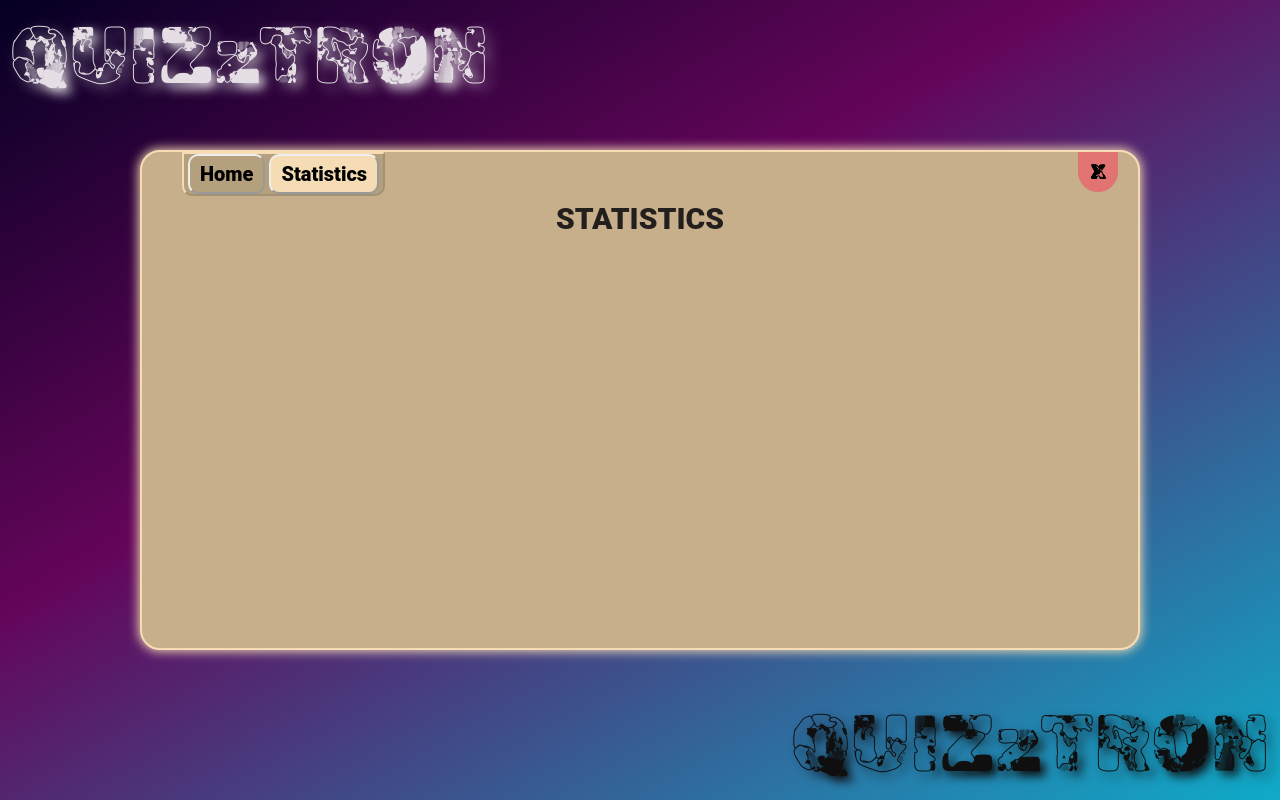
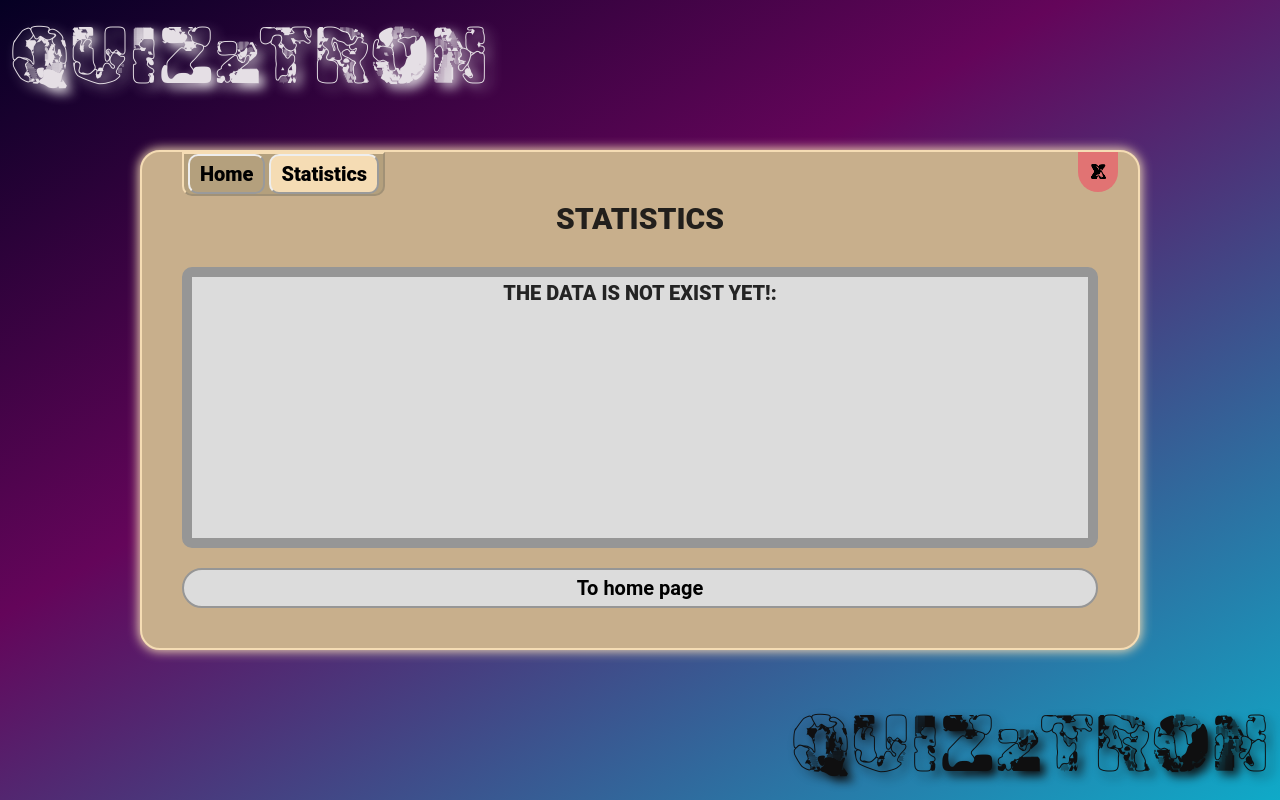
Before and after one commit to RKeyIT/React_01.24, a React (Vite) app: page /statistics in a window 1280 px wide. Built offline with nearby package versions, Linux system fonts and the light colour scheme.

Commit message:
feat: statistics page have basic implementation

```diff
--- a/src/pages/Statistics/Statistics.module.css
+++ b/src/pages/Statistics/Statistics.module.css
@@ -0,0 +1,5 @@
+.Statistics {
+    display: grid;
+    grid-template-rows: auto 1fr auto;
+    gap: 1em
+}
--- a/src/pages/Statistics/Statistics.tsx
+++ b/src/pages/Statistics/Statistics.tsx
@@ -1,12 +1,24 @@
+import { useNavigate } from 'react-router-dom'
 import { PageNames } from '../../global.types'
 import { Heading } from '../../shared/Heading/Heading'
 import styles from './Statistics.module.css'
 import { FC } from 'react'
+import { URLS } from '../../router/router.types'
+import { Button } from '../../shared/Button/Button'
+import { Table } from '../../shared/Table/Table'
 
 export const Statistics: FC = () => {
+  const navigate = useNavigate()
+
+  const toHome = () => {
+    navigate(URLS.HOME)
+  }
+
   return (
     <div className={styles.Statistics}>
       <Heading pageName={PageNames.STATISTICS} />
+      <Table name='My general statistic' rows={[]} />
+      <Button callback={toHome} content='To home page'/>
     </div>
   )
 }
```
